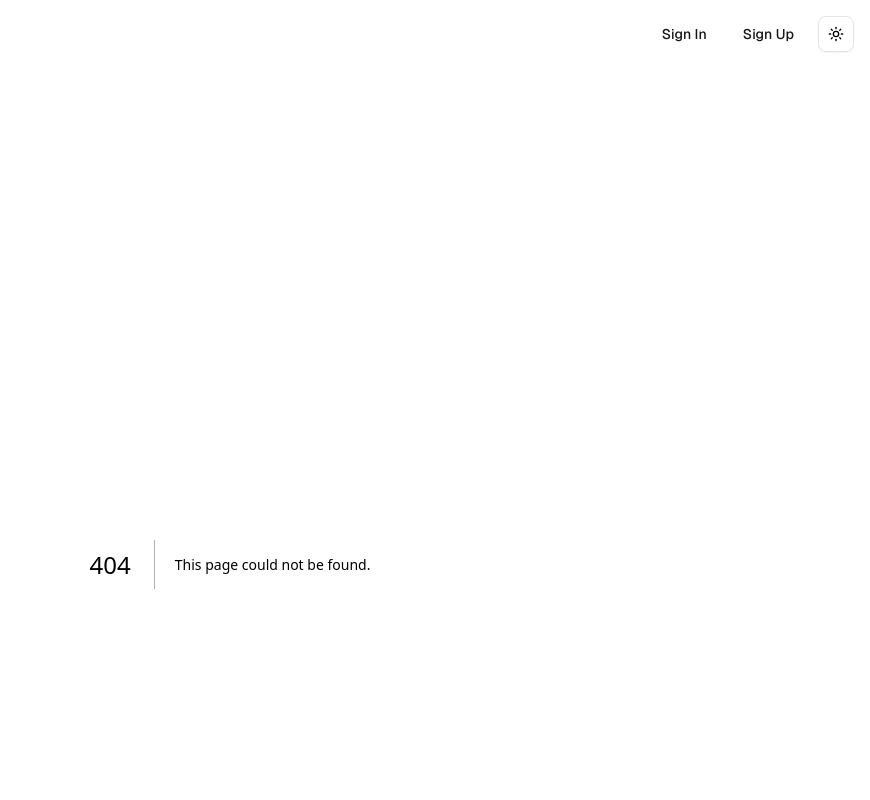
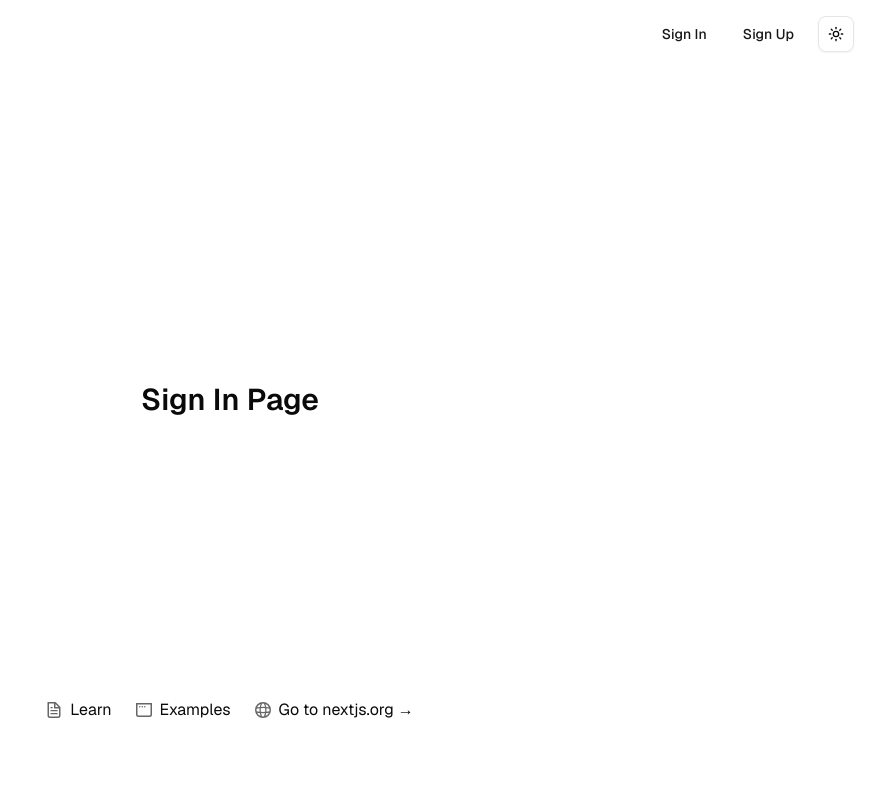
Before and after one commit to agadea/rbac-practice, a Next.js app: page /signin in a window 1280 px wide. Before the commit this address had no page. Shown: the top 800 px of the page, without its empty margins (410-1280 px from the left). Built offline with nearby package versions, Linux system fonts and the light colour scheme.

Commit message:
feat: agregar página y formulario de inicio de sesión

```diff
--- /dev/null
+++ b/src/app/signin/form.tsx
@@ -0,0 +1,5 @@
+"use server";
+
+export function SignInForm() {
+  return <div>Sign In Form</div>;
+}
--- /dev/null
+++ b/src/app/signin/page.tsx
@@ -0,0 +1,9 @@
+export default function SignInPage() {
+  return (
+    <>
+      <h2 className="text-3xl font-semibold text-center w-full">
+        Sign In Page
+      </h2>
+    </>
+  );
+}
--- a/src/app/signup/page.tsx
+++ b/src/app/signup/page.tsx
@@ -1,6 +1,6 @@
 import { SignUpForm } from "./form";
 
-export default function SignIn() {
+export default function SignUpPage() {
   return (
     <>
       <h2 className="text-3xl font-semibold text-center w-full">
```
